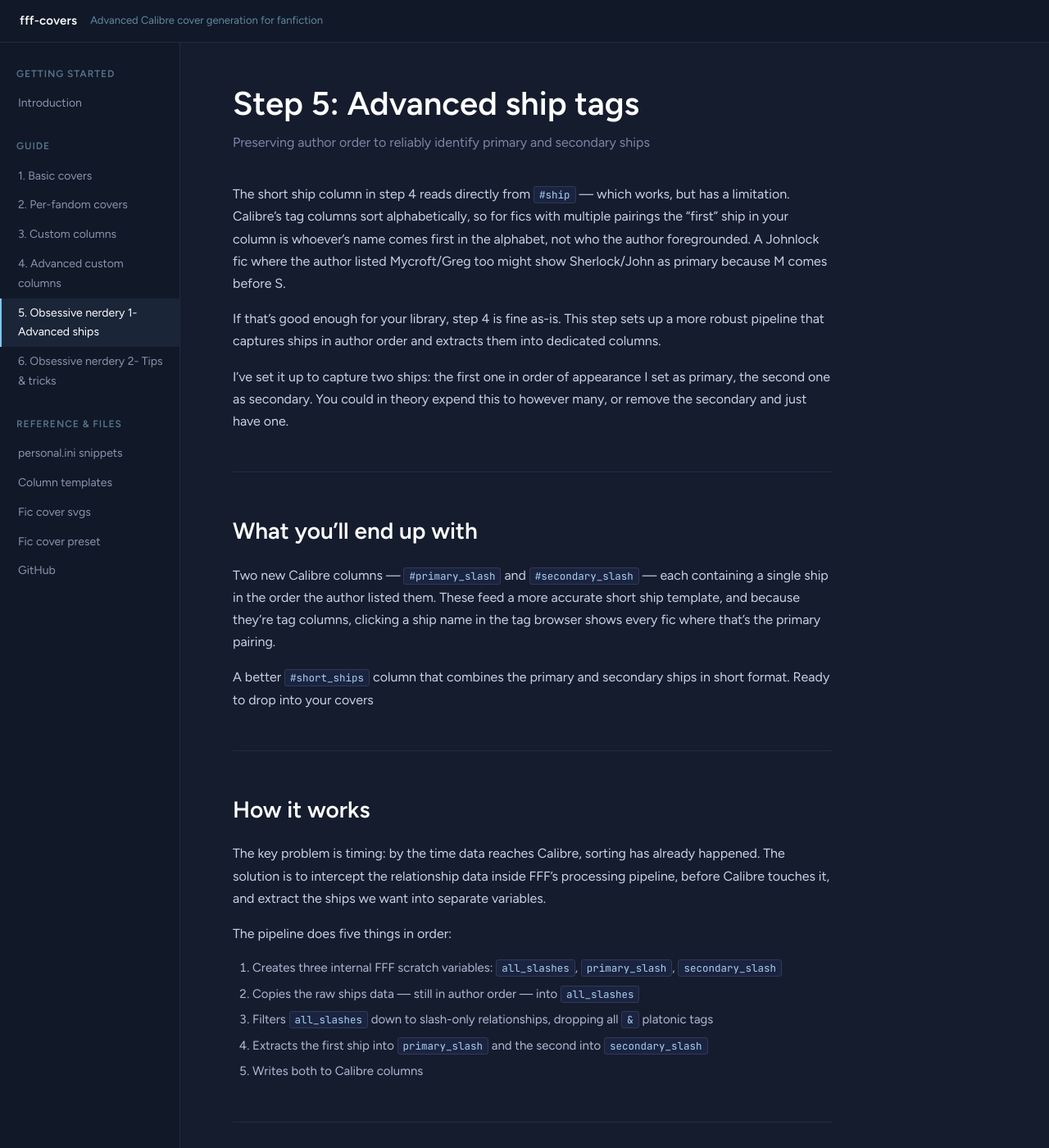
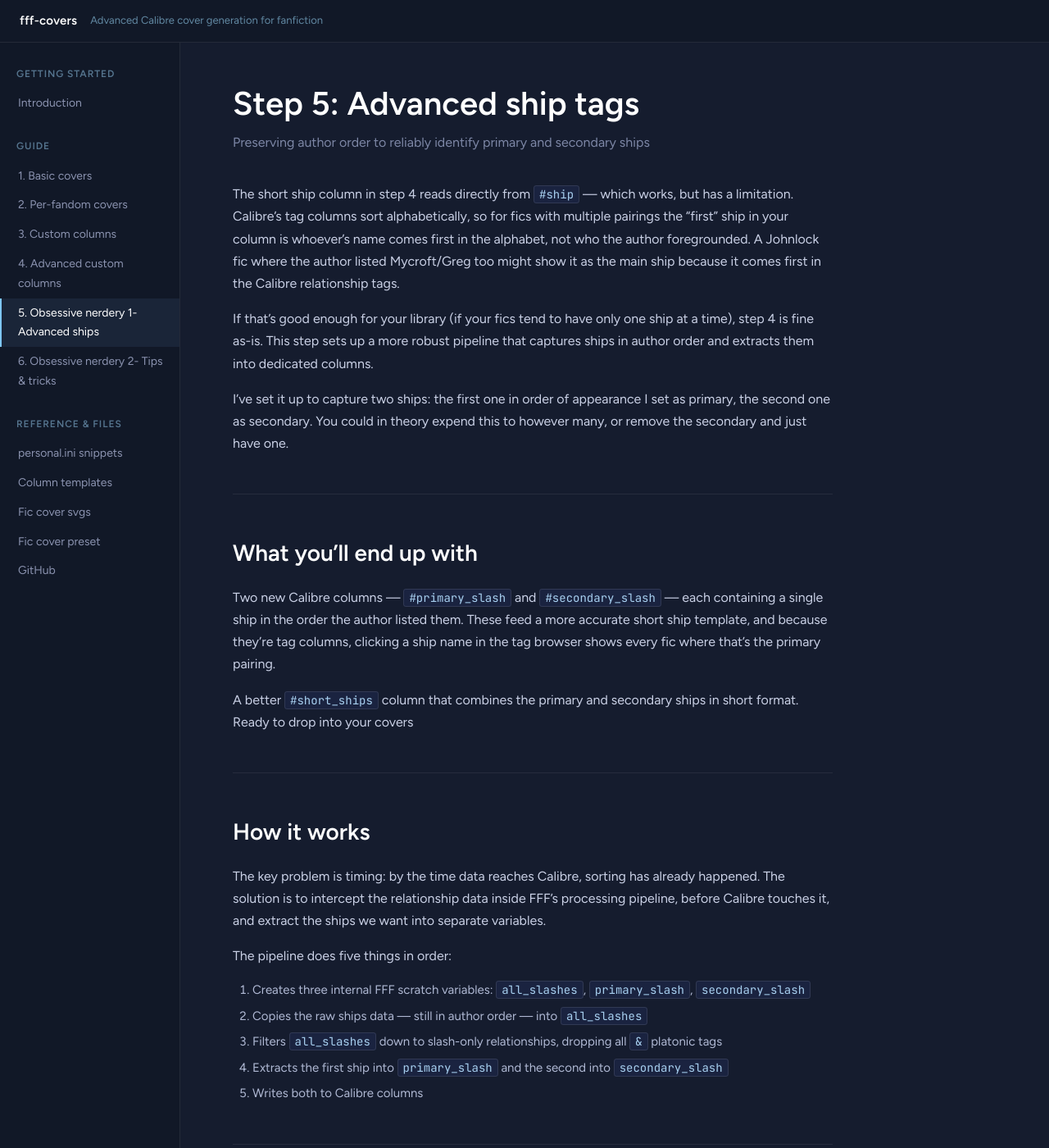
Before and after one commit to wordsandpics/fff-covers, a Jekyll site: the page built from advanced-ships.md, in a window 1280 px wide and 1400 px high. Shown: the whole window at 82% size. Built offline with Jekyll 4.4.1, drawn with Linux system fonts in a browser that asks for light colours.

Commit message:
css fixes

```diff
--- a/advanced-ships.md
+++ b/advanced-ships.md
@@ -4,9 +4,9 @@
 subtitle: "Preserving author order to reliably identify primary and secondary ships"
 ---
 
-The short ship column in step 4 reads directly from `#ship` — which works, but has a limitation. Calibre's tag columns sort alphabetically, so for fics with multiple pairings the "first" ship in your column is whoever's name comes first in the alphabet, not who the author foregrounded. A Johnlock fic where the author listed Mycroft/Greg too might show Sherlock/John as primary because M comes before S.
+The short ship column in step 4 reads directly from `#ship` — which works, but has a limitation. Calibre's tag columns sort alphabetically, so for fics with multiple pairings the "first" ship in your column is whoever's name comes first in the alphabet, not who the author foregrounded. A Johnlock fic where the author listed Mycroft/Greg too might show it as the main ship because it comes first in the Calibre relationship tags.
 
-If that's good enough for your library, step 4 is fine as-is. This step sets up a more robust pipeline that captures ships in author order and extracts them into dedicated columns.
+If that's good enough for your library (if your fics tend to have only one ship at a time), step 4 is fine as-is. This step sets up a more robust pipeline that captures ships in author order and extracts them into dedicated columns.
 
 I've set it up to capture two ships: the first one in order of appearance I set as primary, the second one as secondary. You could in theory expend this to however many, or remove the secondary and just have one.
 
--- a/assets/css/style.css
+++ b/assets/css/style.css
@@ -246,7 +246,6 @@
   border-radius: 3px;
   padding: 1px 6px;
   color: #a8d0f0;
-  font-size: 12.5px;
 }
 
 pre {
@@ -257,7 +256,7 @@
   margin: 20px 0;
   overflow-x: auto;
   line-height: 1.6;
-  max-width:90%;
+  max-width:100%;
 }
 
 pre code {
```
